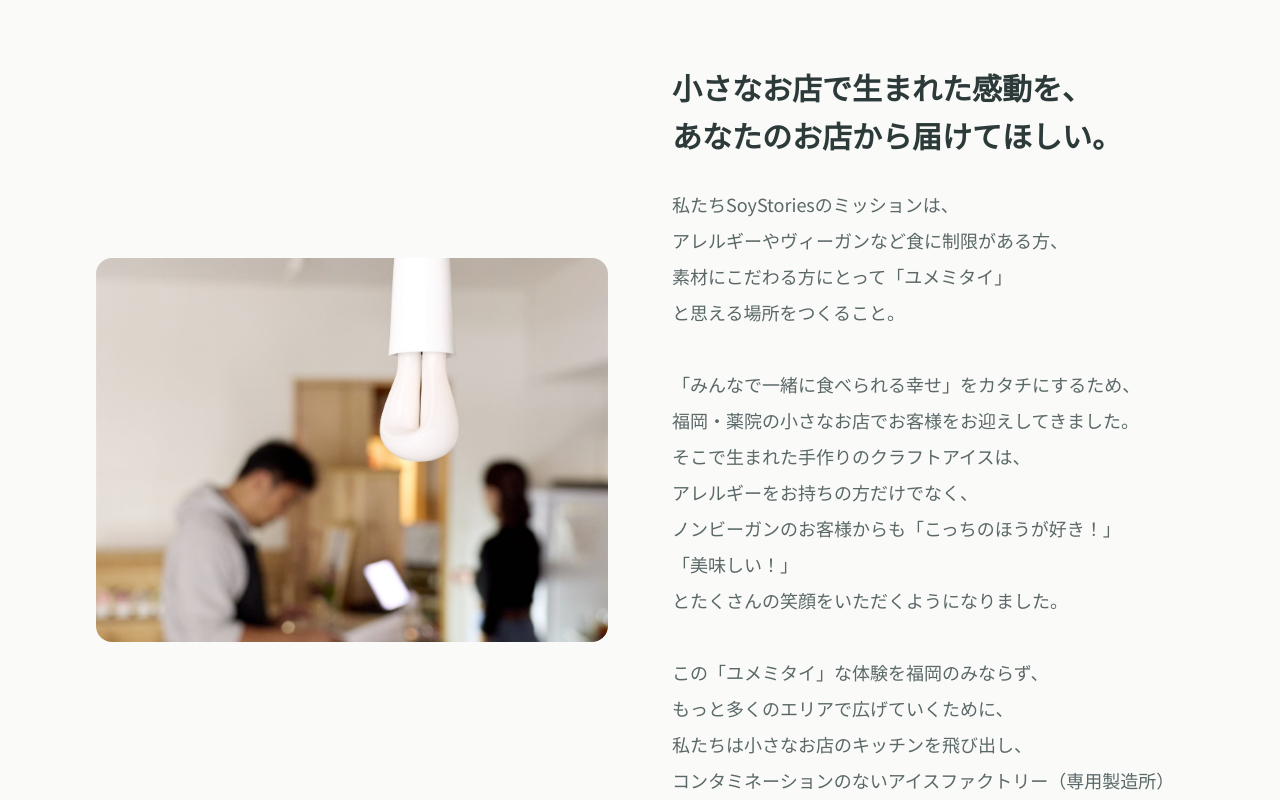
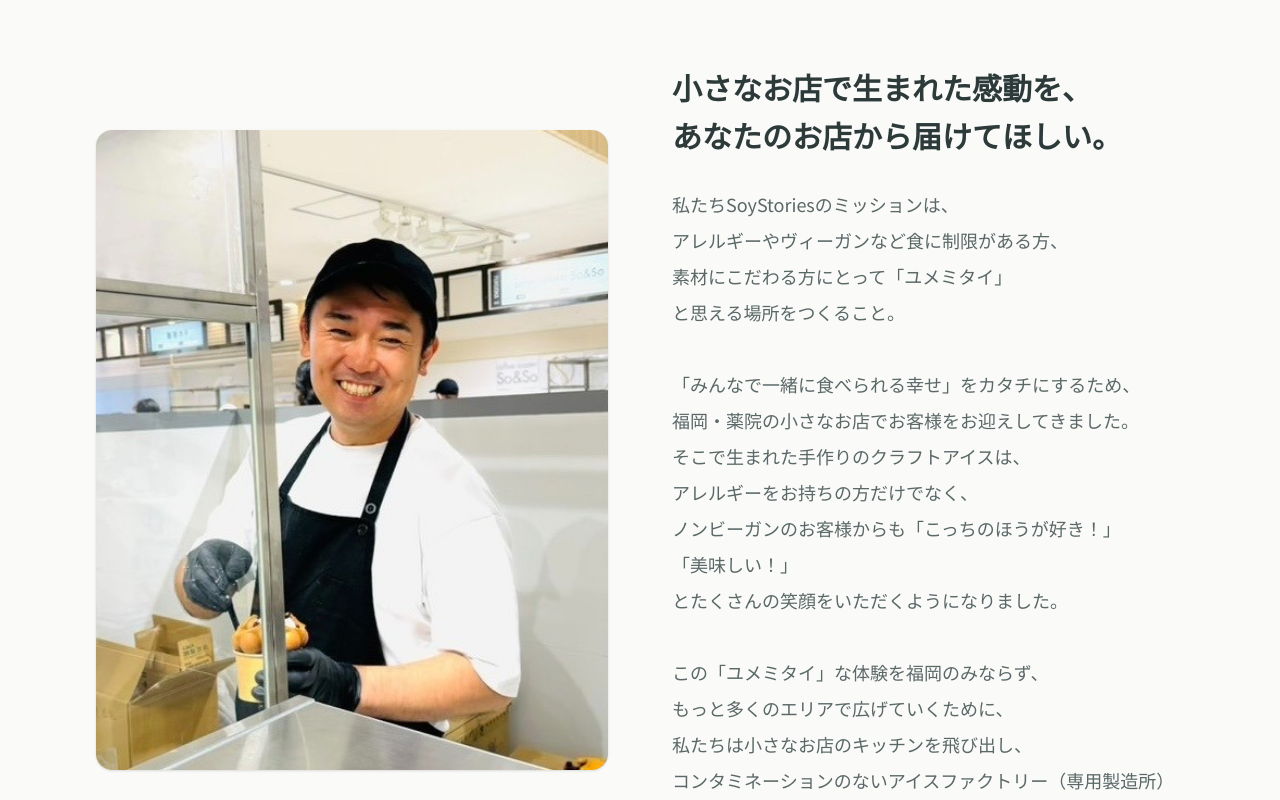
Before and after one commit to komi0929/veganice, a Next.js app: page / in a window 1280 px wide. Shown: the part 3380-4180 px from the top of the page. Built offline with nearby package versions, Linux system fonts and the light colour scheme; no server answers.

Commit message:
feat(media): Our Storyに代表の店舗写真（owner_story.jpg）を適用・アスペクト比を調整

```diff
--- a/src/app/components/SocialProofSection.tsx
+++ b/src/app/components/SocialProofSection.tsx
@@ -58,13 +58,13 @@ export default function SocialProofSection() {
             </h2>
           </div>
 
-          <div className="flex flex-col items-center gap-10 md:flex-row md:gap-16">
-            <div className="bg-bg relative aspect-[4/3] w-full overflow-hidden rounded-2xl md:w-1/2">
+          <div className="flex flex-col items-center gap-10 md:flex-row md:items-center md:gap-16">
+            <div className="bg-bg relative aspect-[4/5] w-full overflow-hidden rounded-2xl shadow-sm sm:aspect-square md:aspect-[4/5] md:w-1/2">
               <Image
-                src="/images/craft_moment.jpg"
-                alt="SoyStoriesの工房・仕込み風景"
+                src="/images/owner_story.jpg"
+                alt="SoyStories代表・店舗でのクラフトアイス作りの様子"
                 fill
-                className="object-cover"
+                className="object-cover object-top"
                 sizes="(max-width: 768px) 100vw, 50vw"
               />
             </div>
```
Also changed, not shown: public/images/owner_story.jpg (added).
